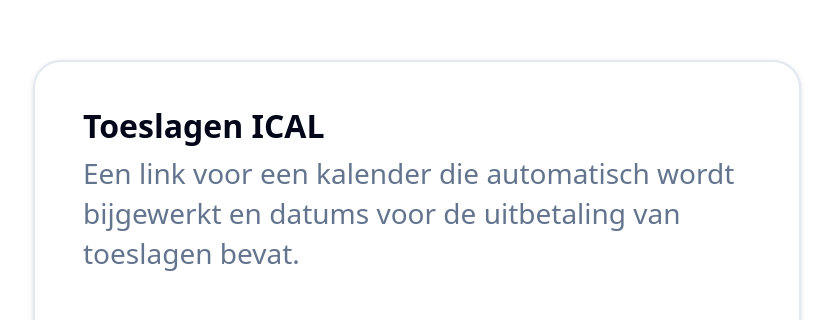
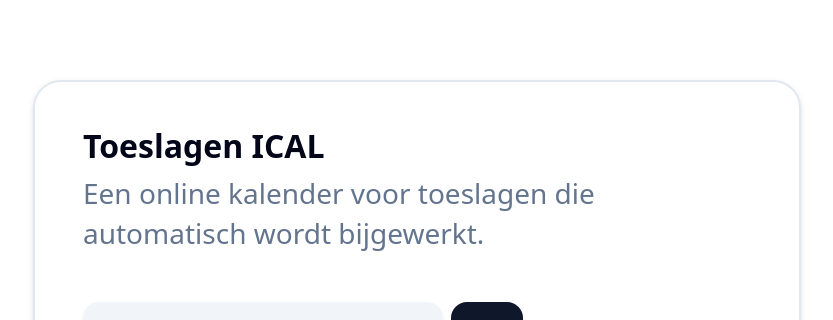
Before and after one commit to ketelaar/toeslagen-cal, a SvelteKit app: page / in a window 1280 px wide. Shown: the part 104-424 px from the top of the page, without its empty margins (223-1056 px from the left). Built offline with nearby package versions, Linux system fonts and the light colour scheme.

Commit message:
Rephrase main description

```diff
--- a/src/routes/+page.svelte
+++ b/src/routes/+page.svelte
@@ -31,7 +31,7 @@
 	<Card.Header>
 		<Card.Title>Toeslagen ICAL</Card.Title>
 		<Card.Description
-			>Een link voor een kalender die automatisch wordt bijgewerkt en datums voor de uitbetaling van toeslagen bevat.</Card.Description
+			>Een online kalender voor toeslagen die automatisch wordt bijgewerkt.</Card.Description
 		>
 	</Card.Header>
 	<Card.Content>
```
